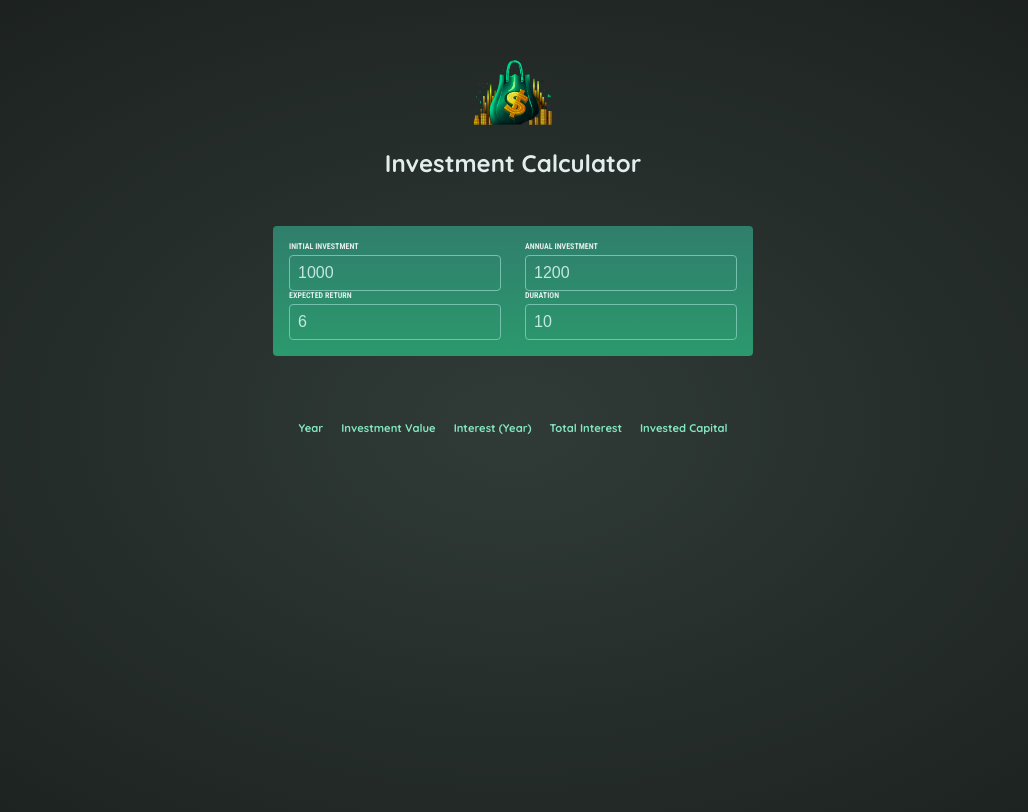
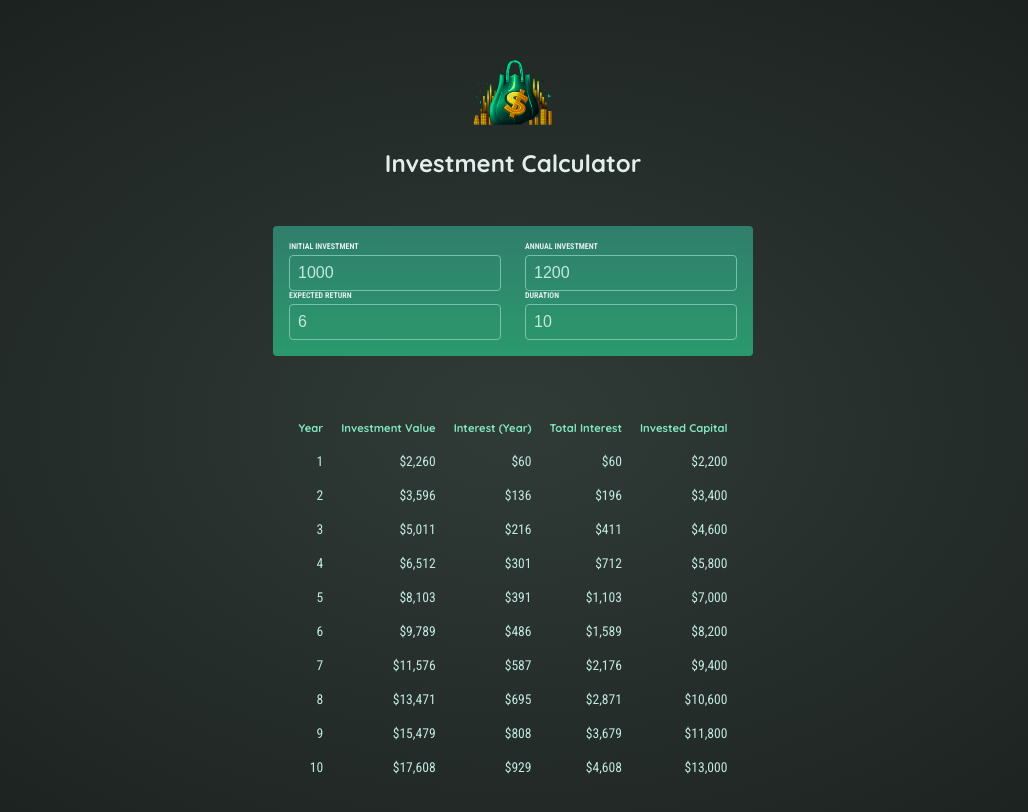
Before and after one commit to RugzakZonderRug/essentials-practice, a React (Vite) app: page / in a window 1280 px wide. Shown: the top 812 px of the page, without its empty margins (127-1155 px from the left). Built offline with nearby package versions, Linux system fonts and the light colour scheme.

Commit message:
Add table rerender function + adding = invested capital calculation in investment.js

```diff
--- a/src/App.jsx
+++ b/src/App.jsx
@@ -17,15 +17,18 @@ function App() {
   const [investmentInput, setInvestmentInput] = useState(
     defaultInvestmentInputs
   );
+  const [investmentResults, setInvestmentResults] = useState(
+    calculateInvestmentResults(investmentInput)
+  );
 
   function handleInputChange(event, inputID) {
     let newVar = Number(event.target.value);
 
     setInvestmentInput((prevData) => {
       const updatedData = { ...prevData, [inputID]: newVar };
-      const investmentResults = calculateInvestmentResults(updatedData);
+      const updatedResults = calculateInvestmentResults(updatedData);
 
-      // Add logic to activate rerender of table
+      setInvestmentResults(updatedResults);
 
       return updatedData;
     });
@@ -64,7 +67,7 @@ function App() {
           />
         </div>
       </div>
-      <Table />
+      <Table investmentResults={investmentResults} />
     </>
   );
 }
--- a/src/components/Table.jsx
+++ b/src/components/Table.jsx
@@ -1,4 +1,6 @@
-export default function Table() {
+import { formatter } from "../util/investment";
+
+export default function Table({ investmentResults }) {
   return (
     <table id="result">
       <thead>
@@ -10,7 +12,19 @@ export default function Table() {
           <th>Invested Capital</th>
         </tr>
       </thead>
-      <tbody></tbody>
+      <tbody>
+        {investmentResults.map(
+          ({ year, interest, valueEndOfYear, investedCapital }, index) => (
+            <tr key={index}>
+              <td>{year}</td>
+              <td>{formatter.format(valueEndOfYear)}</td>
+              <td>{formatter.format(interest)}</td>
+              <td>{formatter.format(valueEndOfYear - investedCapital)}</td>
+              <td>{formatter.format(investedCapital)}</td>
+            </tr>
+          )
+        )}
+      </tbody>
     </table>
   );
 }
--- a/src/util/investment.js
+++ b/src/util/investment.js
@@ -10,21 +10,20 @@ export function calculateInvestmentResults({
   expectedReturn,
   duration,
 }) {
-  console.log("Initial Investment:", initialInvestment);
-  console.log("Annual Investment:", annualInvestment);
-  console.log("Expected Return Rate:", expectedReturn);
-  console.log("Duration:", duration);
   const annualData = [];
   let investmentValue = initialInvestment;
+  let investedCapital = initialInvestment;
 
   for (let i = 0; i < duration; i++) {
     const interestEarnedInYear = investmentValue * (expectedReturn / 100);
     investmentValue += interestEarnedInYear + annualInvestment;
+    investedCapital += annualInvestment;
     annualData.push({
       year: i + 1, // year identifier
       interest: interestEarnedInYear, // the amount of interest earned in this year
       valueEndOfYear: investmentValue, // investment value at end of year
       annualInvestment: annualInvestment, // investment added in this year
+      investedCapital: investedCapital,
     });
   }
 
```
